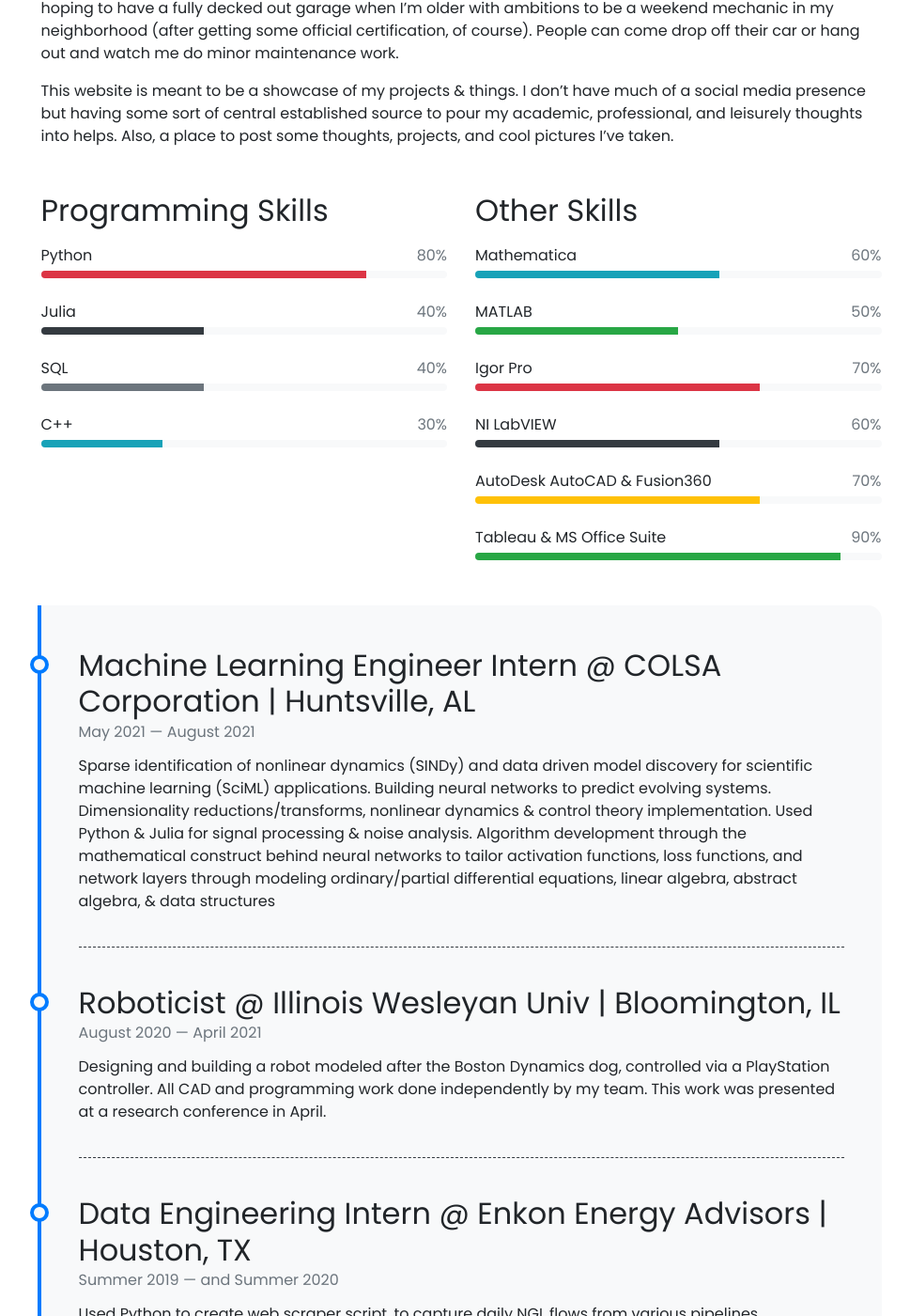
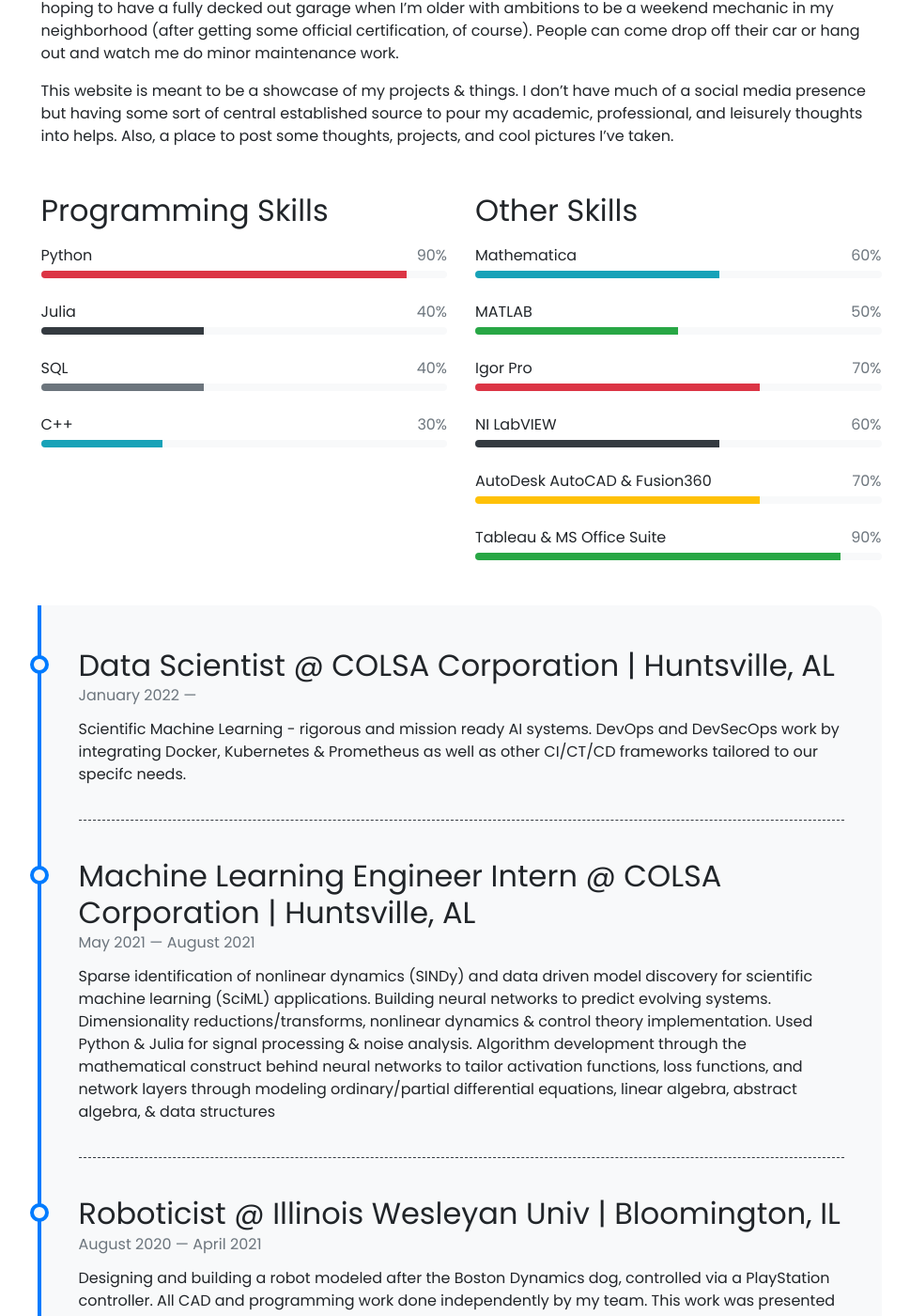
Before and after one commit to rajgark/rajgark.github.io, a Jekyll site: the page built from pages/about.md, in a window 1280 px wide and 1400 px high, scrolled down 723 px. Shown: the whole window at 94% size, without its empty margins (149-1118 px from the left). Built offline with Jekyll 4.4.1, drawn with Linux system fonts in a browser that asks for light colours; nearby versions of some CDN libraries; emoji names are drawn with the system emoji font.

Commit message:
updated whereabouts

```diff
--- a/_data/programming-skills.yml
+++ b/_data/programming-skills.yml
@@ -1,5 +1,5 @@
 - name: Python
-  percentage: 80
+  percentage: 90
   color: danger
 
 - name: Julia
--- a/_data/timeline.yml
+++ b/_data/timeline.yml
@@ -1,3 +1,9 @@
+- title: Data Scientist @ COLSA Corporation | Huntsville, AL
+  location: COLSA Corporation, Huntsville, AL
+  from: January 2022
+  description: Scientific Machine Learning - rigorous and mission ready AI systems. DevOps and DevSecOps work by
+               integrating Docker, Kubernetes & Prometheus as well as other CI/CT/CD frameworks tailored to our specifc needs.
+
 - title: Machine Learning Engineer Intern @ COLSA Corporation | Huntsville, AL
   location: COLSA Corporation, Huntsville AL
   from: May 2021
```
Also changed, not shown: 2 other files.
